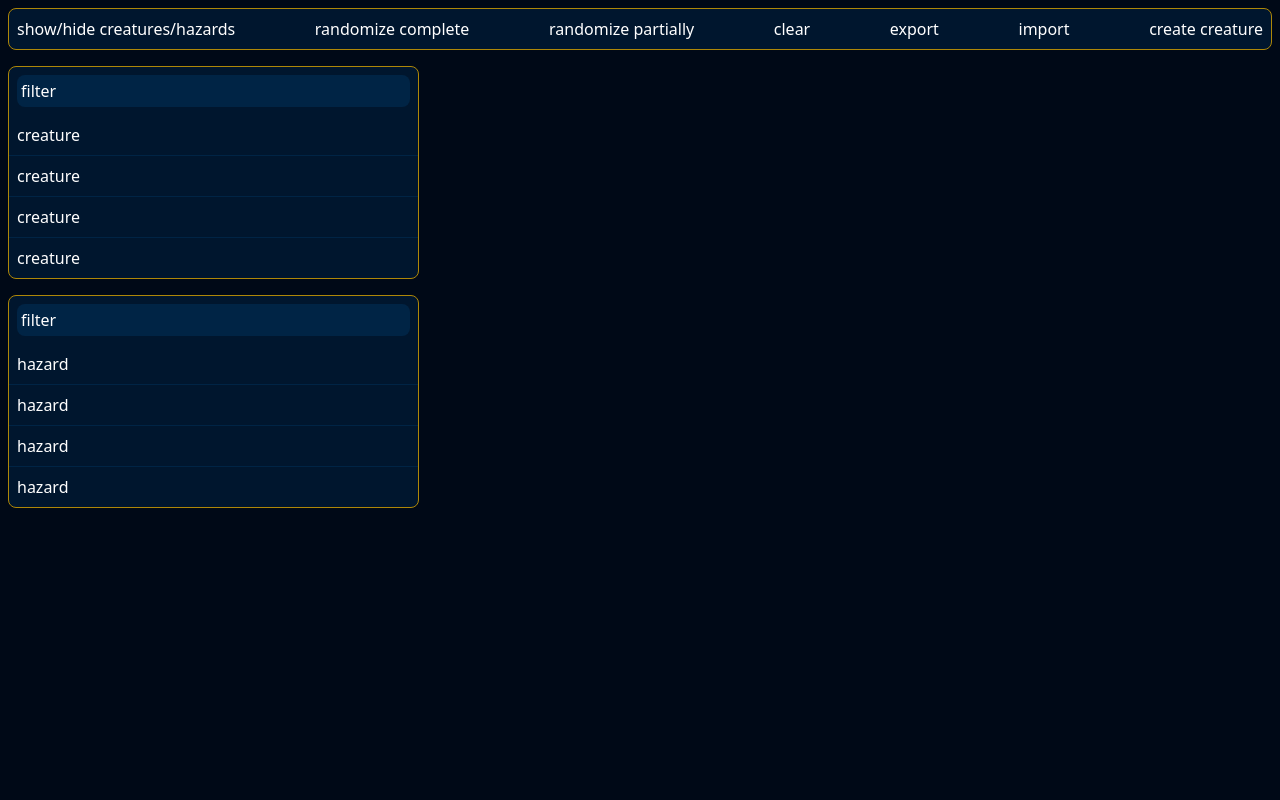
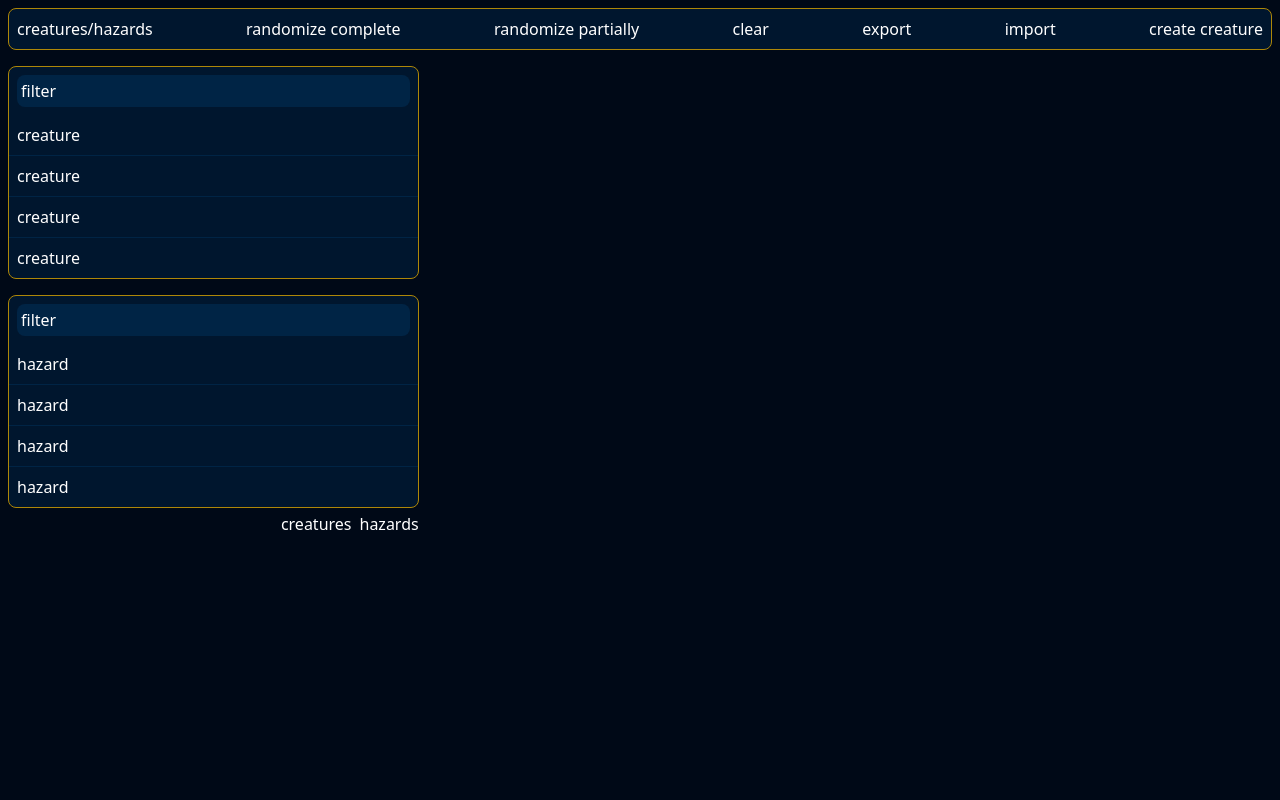
Before and after one commit to MindClaw332/PathfinderToolingProject, a Laravel app: page /builder in a window 1280 px wide. Run offline with Laravel 12, Linux system fonts and the light colour scheme; style sheets or scripts are compiled from the project's sources.

Commit message:
Added show/hide for creatures/hazard

```diff
--- a/resources/views/builder.blade.php
+++ b/resources/views/builder.blade.php
@@ -1,10 +1,13 @@
-@vite(['resources/css/app.css', 'resources/js/app.js'])
+@vite(['resources/css/app.css', 'resources/js/app.js', 'resources/js/builder.js'])
 
 <div class="bg-primary text-white h-full w-full">
     <!-- selection bar -->
     <div class="p-2">
         <div class="flex flex-row bg-secondary w-full p-2 border border-accent rounded-lg justify-between">
-            <div>show/hide creatures/hazards</div>
+            <!-- show/hide creatures and hazards -->
+            <button onclick="toggleCreatureHazard ()">
+                creatures/hazards
+            </button>
             <div>randomize complete</div>
             <div>randomize partially</div>
             <div>clear</div>
@@ -15,9 +18,9 @@
     </div>
     <div class="flex flex-row">
         <!-- creature/hazard picker -->
-        <div class="flex flex-col w-1/3 p-2 gap-4">
+        <div class="flex flex-col w-1/3 p-2 block" id="creatureHazard">
             <!-- creatures -->
-            <div class="bg-secondary border border-accent rounded-lg">
+            <div class="bg-secondary mb-4 border border-accent rounded-lg block" id="creature">
                 <!-- filter -->
                 <div class="p-2">
                     <div class="w-full p-1 bg-tertiary rounded-lg">
@@ -33,7 +36,7 @@
                 </div>
             </div>
             <!-- hazards -->
-            <div class="bg-secondary border border-accent rounded-lg">
+            <div class="bg-secondary mb-1 border border-accent rounded-lg block" id="hazard">
                 <!-- filter -->
                 <div class="p-2">
                     <div class="w-full p-1 bg-tertiary rounded-lg">
@@ -48,6 +51,17 @@
                     <div class="p-2">hazard</div>
                 </div>
             </div>
+            <!-- show/hide buttons -->
+            <div class="flex justify-end gap-2">
+                <!-- show/hide creatures -->
+                <button onclick="toggleCreature ()">
+                    creatures
+                </button>
+                <!-- show/hide hazards -->
+                <button onclick="toggleHazard ()">
+                    hazards
+                </button>
+            </div>
         </div>
         <!-- selected content -->
         <div>
```
Also changed, not shown: resources/js/builder.js (added, +22 -0 lines).
